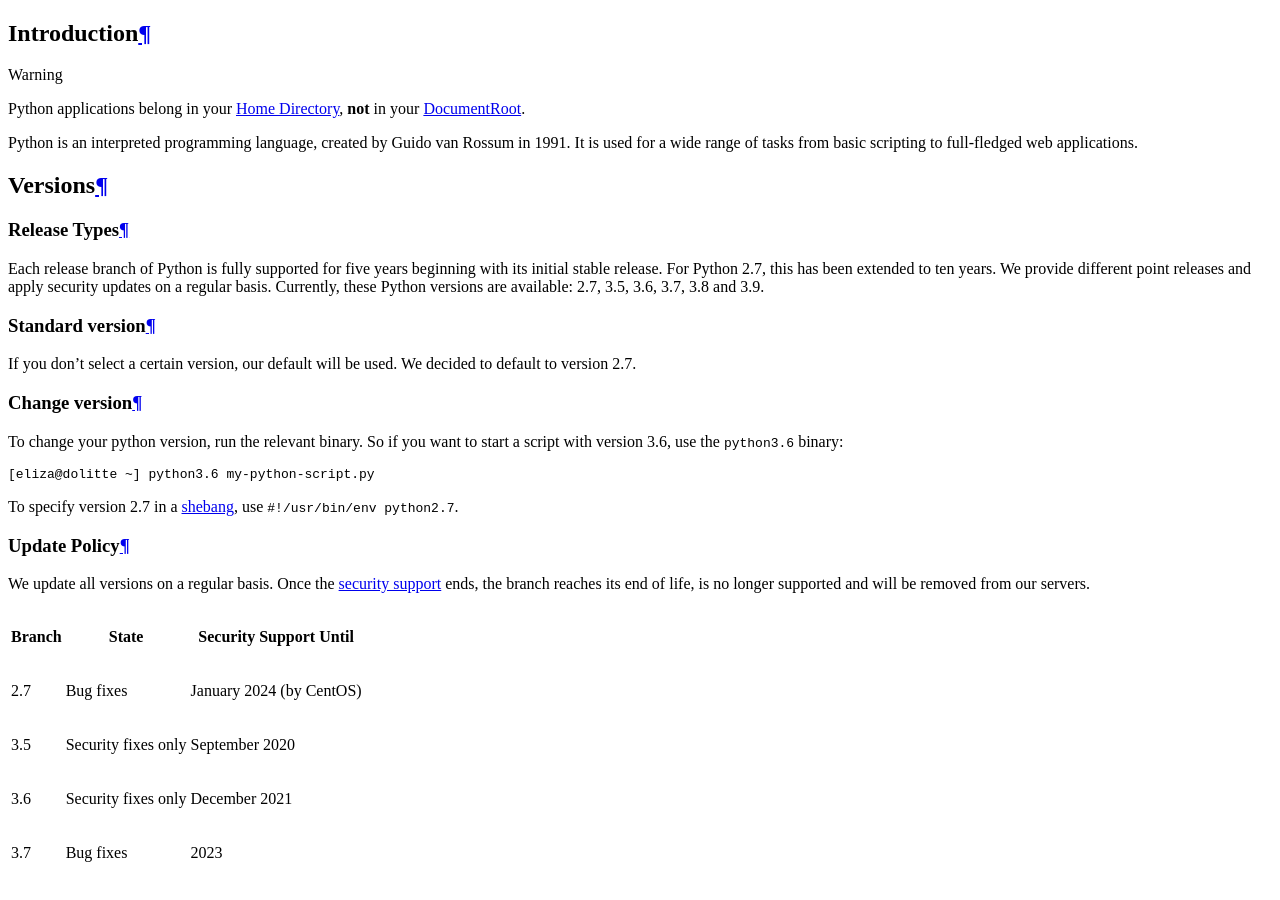
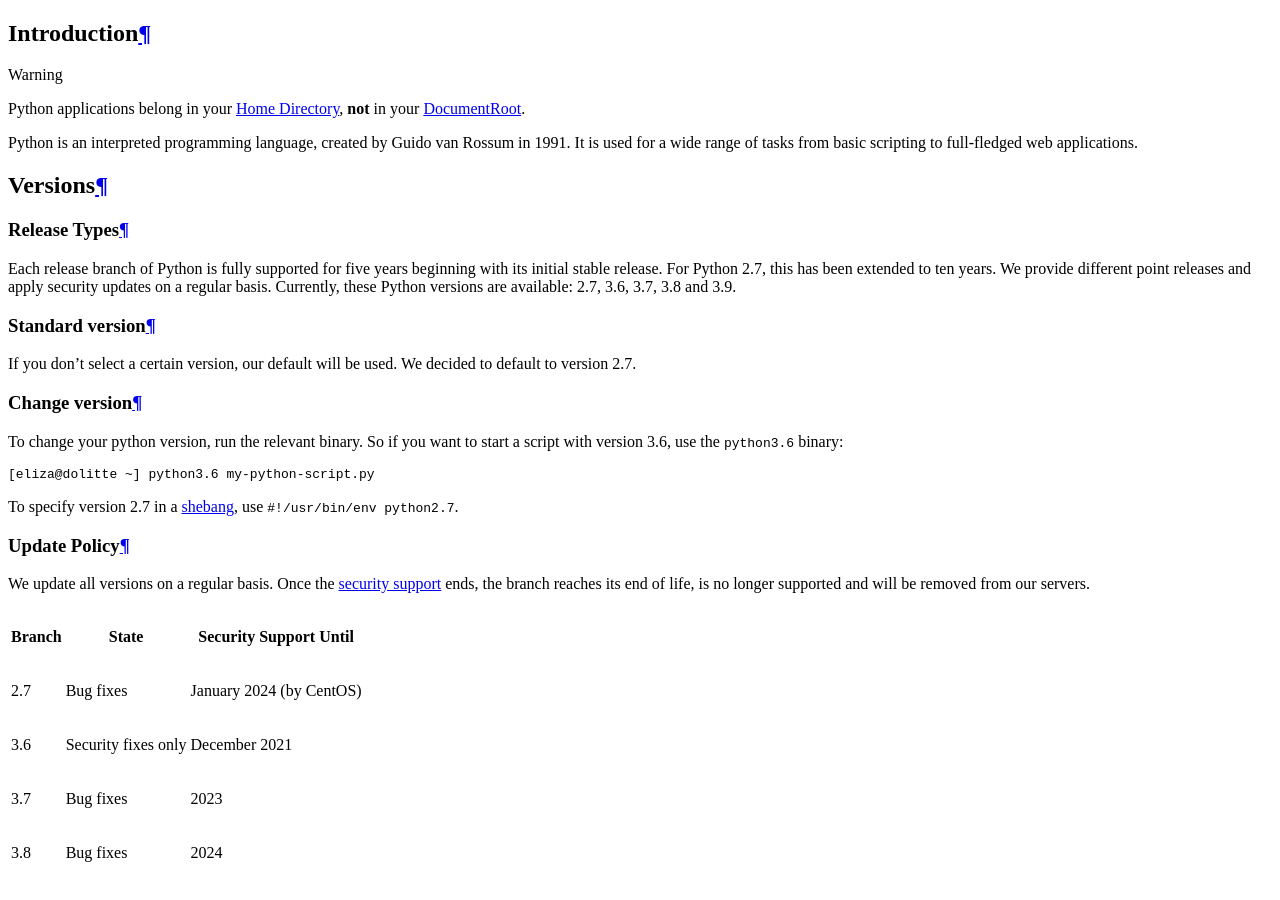
Before and after one commit to Uberspace/manual, a Sphinx documentation site: the page built from source/lang-python.rst, in a window 1280 px wide and 900 px high, scrolled down 2300 px. Built offline with Sphinx 7.4.7 and the Read the Docs theme 2.0.0, drawn with Linux system fonts in a browser that asks for light colours.

Commit message:
:fire: deprecate Python `v3.5`

```diff
--- a/source/lang-python.rst
+++ b/source/lang-python.rst
@@ -23,7 +23,7 @@ Versions
 
 Release Types
 -------------
-Each release branch of Python is fully supported for five years beginning with its initial stable release. For Python 2.7, this has been extended to ten years. We provide different point releases and apply security updates on a regular basis. Currently, these Python versions are available: 2.7, 3.5, 3.6, 3.7, 3.8 and 3.9.
+Each release branch of Python is fully supported for five years beginning with its initial stable release. For Python 2.7, this has been extended to ten years. We provide different point releases and apply security updates on a regular basis. Currently, these Python versions are available: 2.7, 3.6, 3.7, 3.8 and 3.9.
 
 Standard version
 ----------------
@@ -48,8 +48,6 @@ We update all versions on a regular basis. Once the `security support <https://d
 | Branch | State               | Security Support Until      |
 +========+=====================+=============================+
 | 2.7    | Bug fixes           | January 2024 (by CentOS)    |
-+--------+---------------------+-----------------------------+
-| 3.5    | Security fixes only | September 2020              |
 +--------+---------------------+-----------------------------+
 | 3.6    | Security fixes only | December 2021               |
 +--------+---------------------+-----------------------------+
```
